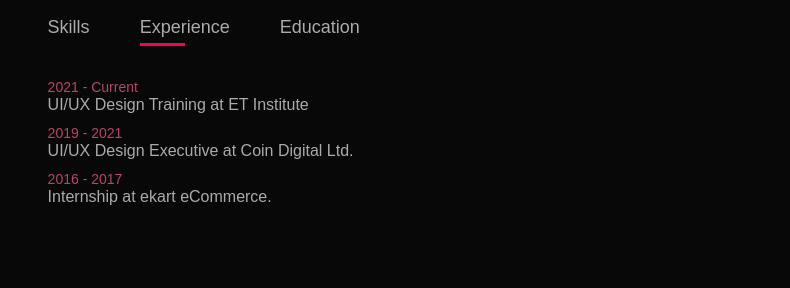
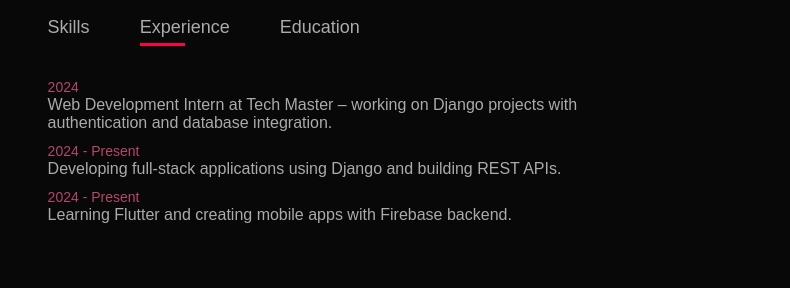
Before and after one commit to satyamgagre/Portfolio_1, a plain HTML site: page index.html in a window 1280 px wide. Both pictures are taken after a click on the element "Experience". Shown: the part 1034-1322 px from the top of the page, 490-1280 px from the left. Drawn offline with Linux system fonts and the light colour scheme.

Commit message:
Update index.html

```diff
--- a/index.html
+++ b/index.html
@@ -48,16 +48,16 @@
                 </div>
                 <div class="tab-contents active-tabs" id="skills">
                     <ul>
-                        <li><span>UI?UX</span><br>Designing Web/App interfaces</li>
-                        <li><span>Web Development</span><br>Web app Development</li>
-                        <li><span>App Development</span><br>Building Android/iOS apps</li>
+                        <li><span>Web Development</span><br>Django-based websites and web apps</li>
+                        <li><span>App Development</span><br>Flutter apps with Firebase</li>
+                        <li><span>UI/UX</span><br>Responsive web and app designs</li>
                     </ul>
                 </div>
                 <div class="tab-contents" id="experience">
                     <ul>
-                        <li><span>2021 - Current</span><br>UI/UX Design Training at ET Institute</li>
-                        <li><span>2019 - 2021</span><br>UI/UX Design Executive at Coin Digital Ltd.</li>
-                        <li><span>2016 - 2017</span><br>Internship at ekart eCommerce.</li>
+                        <li><span>2024</span><br>Web Development Intern at Tech Master – working on Django projects with authentication and database integration.</li>
+                        <li><span>2024 - Present</span><br>Developing full-stack applications using Django and building REST APIs.</li>
+                        <li><span>2024 - Present</span><br>Learning Flutter and creating mobile apps with Firebase backend.</li>
                     </ul>
                 </div>
                 <div class="tab-contents" id="education">
```
